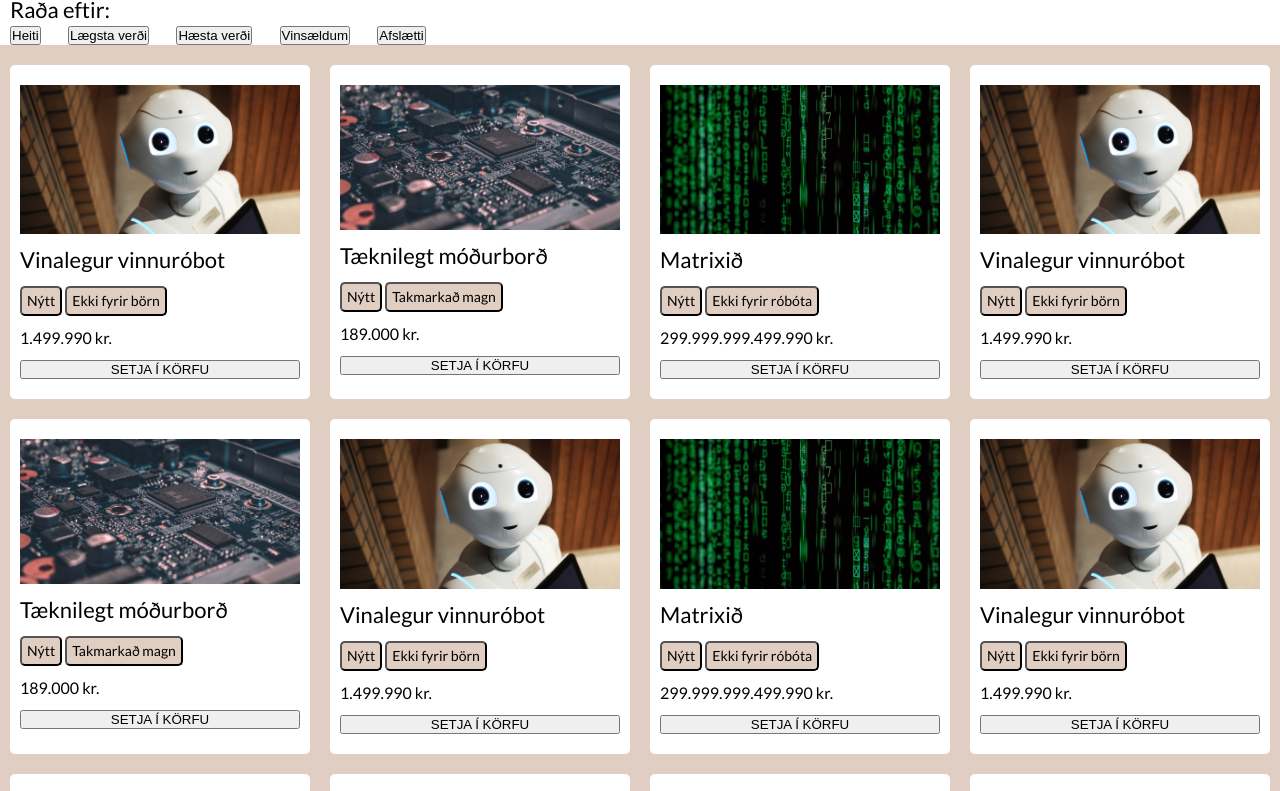
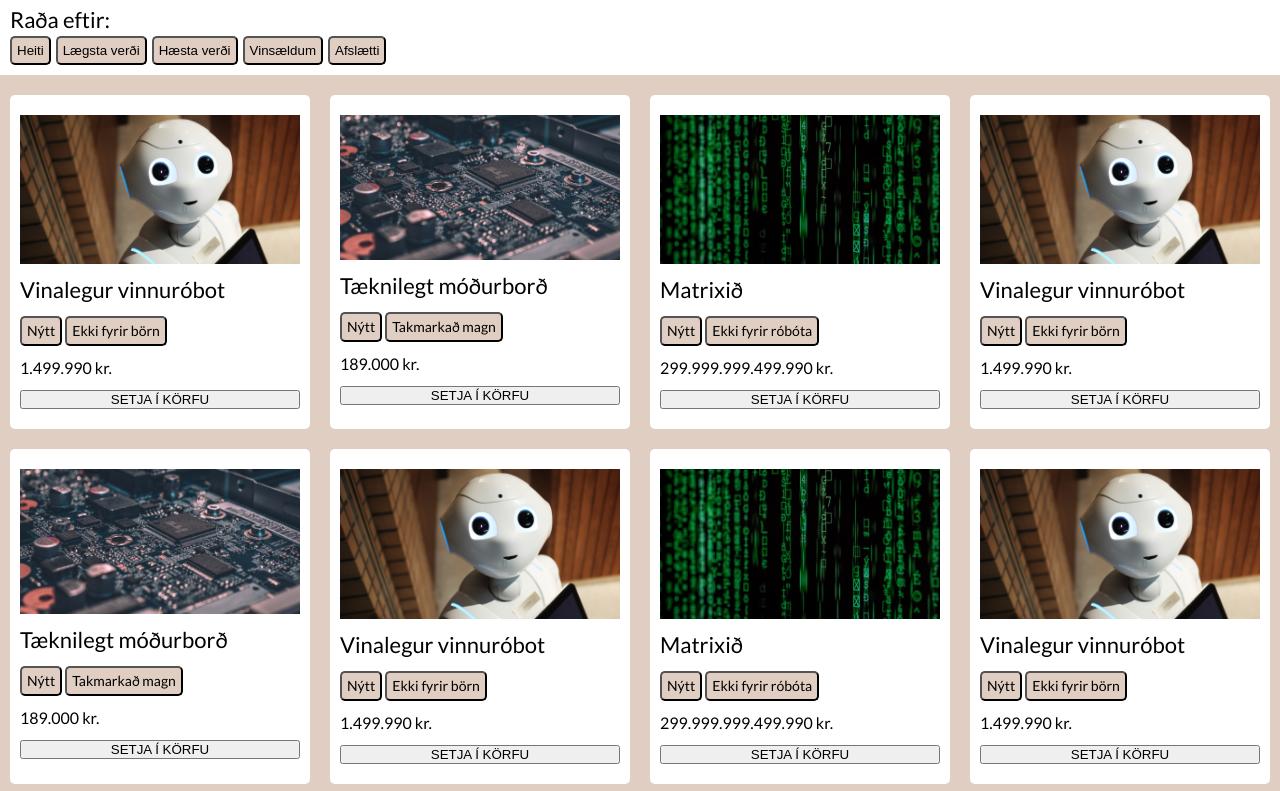
Before and after one commit to hemmiklemmi/Taeknibudin-vefsida, a website: page pages/vorulisti.html in a window 1280 px wide. Shown: the part 162-953 px from the top of the page. Drawn offline with Linux system fonts and the light colour scheme.

Commit message:
vann i page-content

```diff
--- a/styles/page-content.scss
+++ b/styles/page-content.scss
@@ -10,18 +10,26 @@
 .filters {
   display: grid;
   grid-template-columns: repeat(12, 1fr);
-  margin: 0 $spacing;
+  margin: $spacing;
 
   h3 {
     grid-column-start: span 12;
   }
 
   &-content {
+    align-items: left;
     display: flex;
     grid-column-start: span 12;
-    justify-content: space-between;
+    justify-content: flex-start;
     width: 33%;
   }
+}
+
+.filters-content button {
+  background: #e1cec2;
+  border-radius: 5px;
+  margin-right: 5px;
+  padding: 5px;
 }
 
 .products-content {
```
Also changed, not shown: styles.css, 1 other file.
